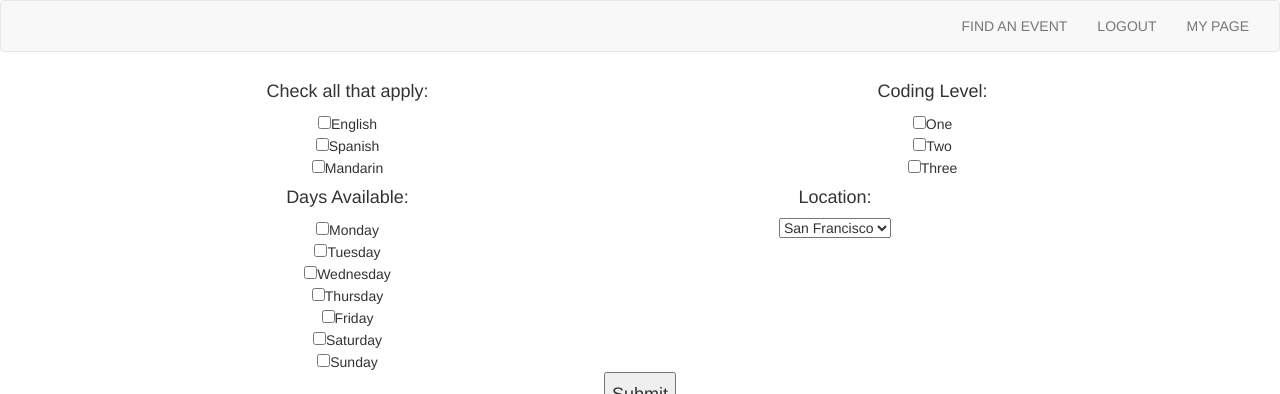
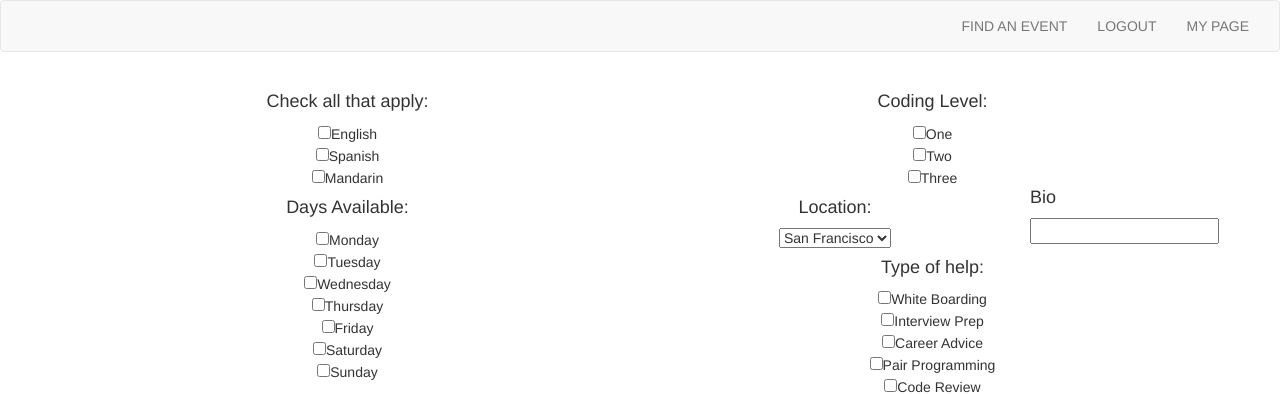
Before and after one commit to cgsarfati/WoMentor, a Flask app: template templates/register.html in a window 1280 px wide. Shown: the top 394 px of the page. Run offline with Flask 2, Linux system fonts and the light colour scheme; the template is opened without the code that fills it, so the values that code supplies are empty; parts of the project's set-up code (start-up, migrations or seed data) failed here and were passed over; some libraries are stand-ins or nearby versions.

Commit message:
updated register.html

```diff
--- a/templates/register.html
+++ b/templates/register.html
@@ -12,47 +12,46 @@
             </div>
             <div class="col-lg-6 col-md-6 col-sm-6 col-xs-12" align="center">
                 <h4>Coding Level:</h4>
-                    <input type="checkbox" name="one" value="one">One<br>
-                    <input type="checkbox" name="two" value="two">Two<br>
-                    <input type="checkbox" name="three" value="three">Three<br>
+                    <input type="checkbox" name="level" value="one">One<br>
+                    <input type="checkbox" name="level" value="two">Two<br>
+                    <input type="checkbox" name="level" value="three">Three<br>
             </div>
             <div class="col-lg-6 col-md-6 col-sm-6 col-xs-12" align="center">
                 <h4>Days Available:</h4>
-                    <input type="checkbox" name="monday" value="monday">Monday<br>
-                    <input type="checkbox" name="tuesday" value="tuesday">Tuesday<br>
-                    <input type="checkbox" name="wednesday" value="wednesday">Wednesday<br>
-                    <input type="checkbox" name="thursday" value="thursday">Thursday<br>
-                    <input type="checkbox" name="friday" value="friday">Friday<br>
-                    <input type="checkbox" name="saturday" value="Saturday">Saturday<br>
-                    <input type="checkbox" name="sunday" value="sunday">Sunday<br>
+                    <input type="checkbox" name="day" value="monday">Monday<br>
+                    <input type="checkbox" name="day" value="tuesday">Tuesday<br>
+                    <input type="checkbox" name="day" value="wednesday">Wednesday<br>
+                    <input type="checkbox" name="day" value="thursday">Thursday<br>
+                    <input type="checkbox" name="day" value="friday">Friday<br>
+                    <input type="checkbox" name="day" value="Saturday">Saturday<br>
+                    <input type="checkbox" name="day" value="sunday">Sunday<br>
             </div>
 
             <div class="col-lg-4 col-md-4 col-sm-4 col-xs-12" align="center" id="catDiv">
-            <div id="categoryText"><h4>Location:</h4></div>
-                <select>
+            <div id="location"><h4>Location:</h4></div>
+                <select name='location'>
                   <option value="sf">San Francisco</option>
                   <option value="nbay">North Bay</option>
                   <option value="peninsula">Peninsula</option>
                   <option value="sbay">South Bay</option>
                 </select>
             </div>
+            <div class="col-lg-6 col-md-6 col-sm-6 col-xs-12" align="center">
+                <h4>Type of help:</h4>
+                    <input type="checkbox" name="activity" value="wboarding">White Boarding<br>
+                    <input type="checkbox" name="activity" value="intPrep">Interview Prep<br>
+                    <input type="checkbox" name="activity" value="CarAdvice">Career Advice<br>
+                    <input type="checkbox" name="activity" value="pProgramming">Pair Programming<br>
+                    <input type="checkbox" name="activity" value="codeReview">Code Review
+            </div>
             <div  class="col-lg-12 col-md-12 col-sm-12 col-xs-12" id="loginBtn" align="center">
                 <button type="submit" value="Log In"><h4>Submit</h4></button>
+            </div>
+            <div id="location"><h4>Bio</h4>
+                <input type="text" name="bio">
             </div>
 
         </form>
     </div>
 </div>
-<footer class="footer">
-    <div id="footerContainer" class="container">
-        <div class="row">
-            <div class="col-sm-12 col-md-12 col-lg-12" align="center">
-                <img class="visible-lg visible-md" src="../static/images/planetLogoCut400px.png">
-                <img class="visible-sm"  src="../static/images/planetLogoCut350px.png">
-                <img class="visible-xs" src="../static/images/planetLogoCut.png">
-            </div>
-        </div>
-    </div>
-</footer>
-
 {% endblock %}
```
